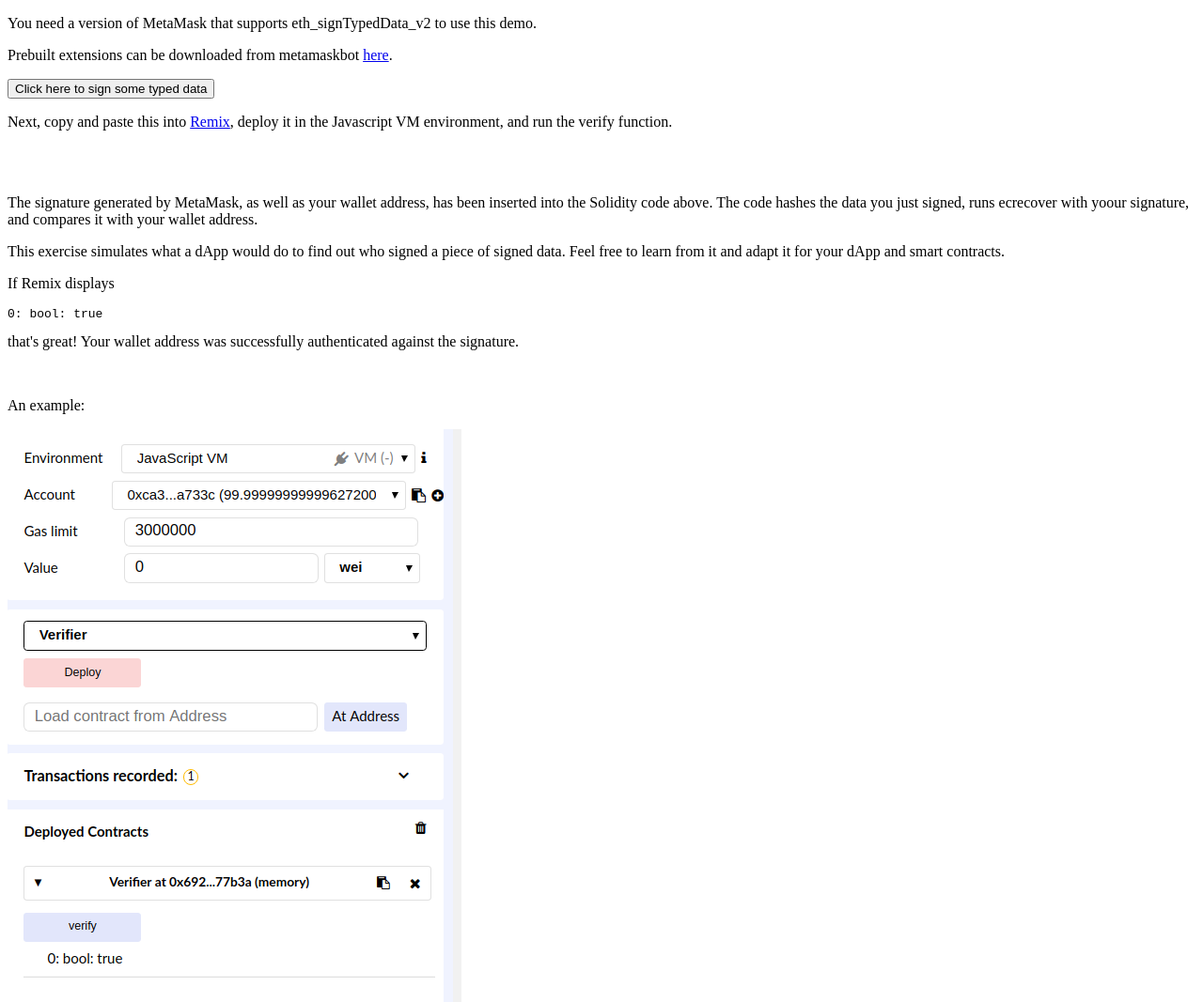
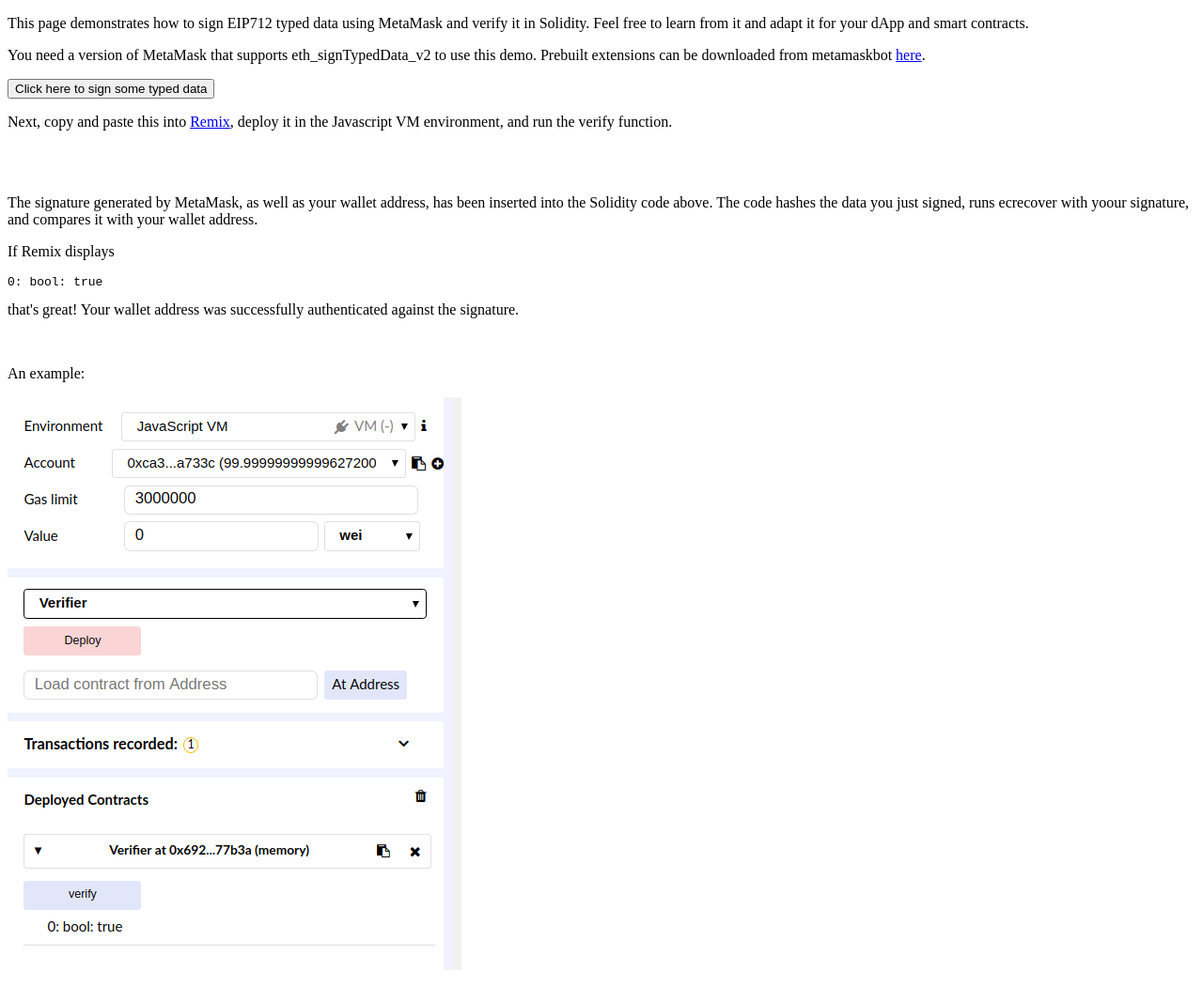
Before and after one commit to weijiekoh/eip712-signing-demo, a plain HTML site: page index.html in a window 1280 px wide. Shown: the whole page at 94% size. After the commit the page ends 1045 px from the top, so only its background shows below. Drawn offline with Linux system fonts and the light colour scheme.

Commit message:
copyedits

```diff
--- a/index.html
+++ b/index.html
@@ -6,13 +6,14 @@
   </head>
   <body>
     <p>
+      This page demonstrates how to sign EIP712 typed data using MetaMask and
+      verify it in Solidity. Feel free to learn from it and adapt it for your
+      dApp and smart contracts.
+    </p>
+    <p>
       You need a version of MetaMask that supports eth_signTypedData_v2 to use
-      this demo.
-    </p>
-
-    <p>
-      Prebuilt extensions can be downloaded from metamaskbot <a
-          href="https://github.com/MetaMask/metamask-extension/pull/4803#issuecomment-420071748"
+      this demo.  Prebuilt extensions can be downloaded from metamaskbot <a
+          href="https://github.com/MetaMask/metamask-extension/pull/4803#issuecomment-420281238"
           target="_blank">here</a>.
     </p>
 
@@ -36,11 +37,6 @@
       your wallet address.
     </p>
     <p>
-      This exercise simulates what a dApp would do to find out who signed a
-      piece of signed data. Feel free to learn from it and adapt it for your
-      dApp and smart contracts.
-    </p>
-    <p>
         If Remix displays <pre>0: bool: true</pre> that's great! Your wallet
         address was successfully authenticated against the signature.
     </p>
```
